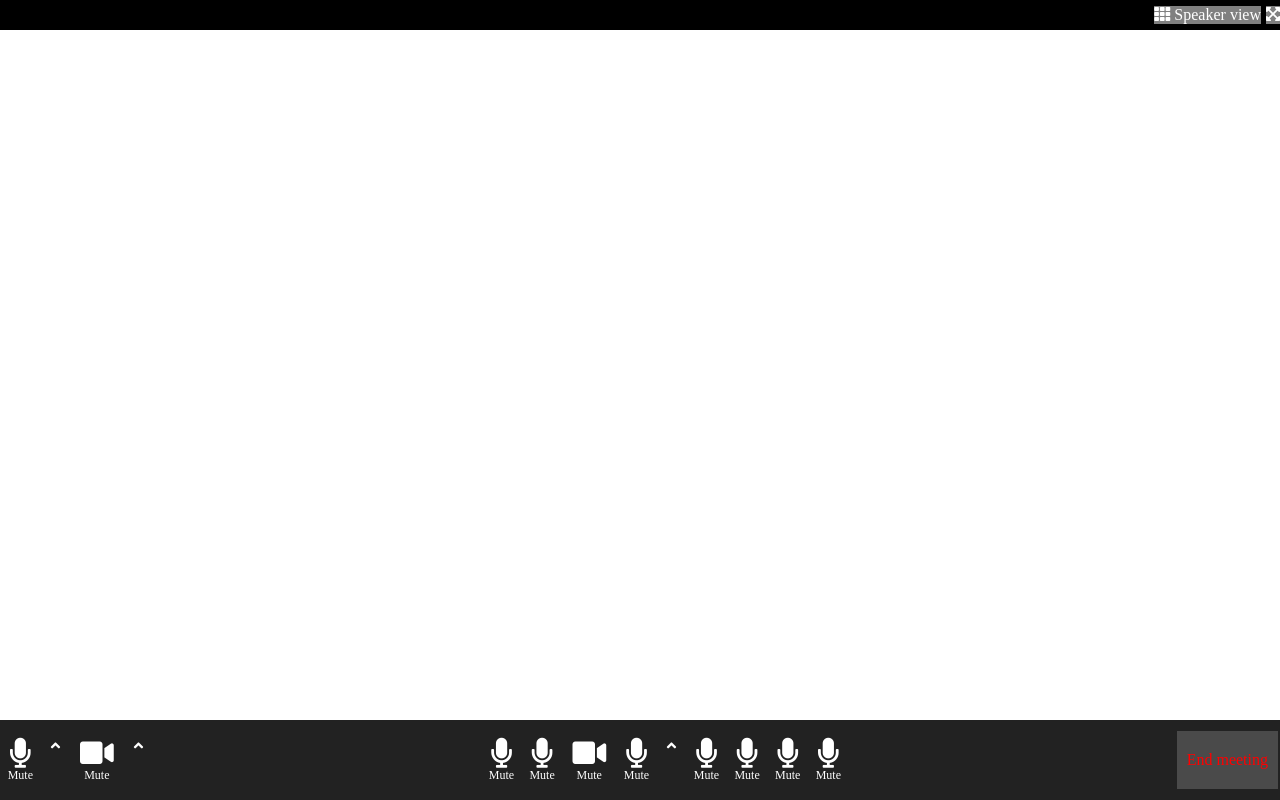
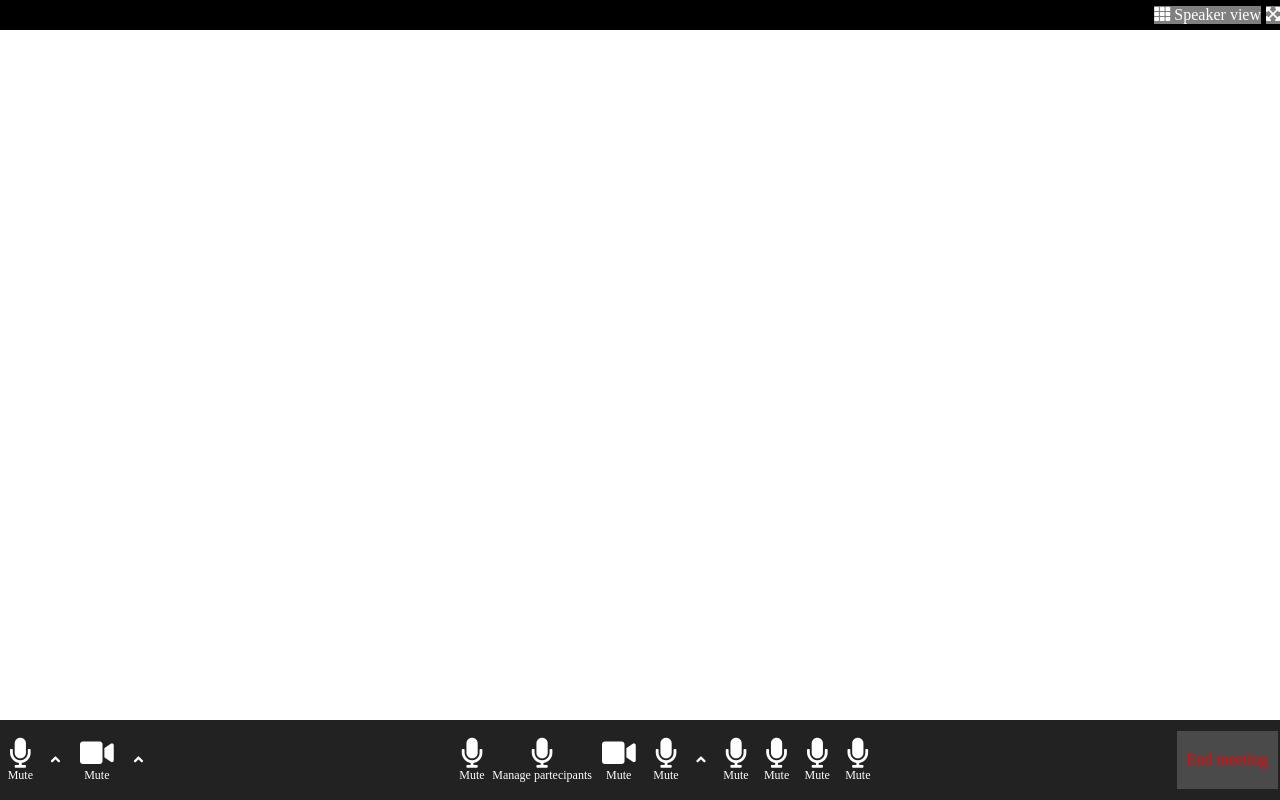
Before and after one commit to TommasoLodesani/html-css-zoom, a plain HTML site: page index.html in a window 1280 px wide. Drawn offline with Linux system fonts and the light colour scheme.

Commit message:
footer centralizzazione css

```diff
--- a/css/style.css
+++ b/css/style.css
@@ -64,10 +64,11 @@ footer{
 
 }
 
-footer #col-sx, #col-dx{
+
+footer ul{
     display: flex;
-    /* width: 20%; */
-    /* background-color: yellow; */
+    align-items: center;
+    text-align: center;
 }
 
 footer  ul li{
@@ -87,26 +88,6 @@ footer ul #arrow{
     font-size: 15px;
 }
 
-footer #col-cen{
-    display: flex;
-    justify-content: center;
-    /* width: 60%; */
-    margin: 0 20px;
-}
-
-
-footer #col-sx ul{
-    display: flex;
-    text-align: center;
-    width: 100%;
-}
-
-
-footer #col-cen ul{
-    display: flex;
-    text-align: center;
-    /* width: 100%; */
-}
 
 footer #col-dx{
     color: red;
--- a/index.html
+++ b/index.html
@@ -87,7 +87,7 @@
                     <a href="">
                         <i class="fas fa-microphone"></i>
                     </a> <br>
-                    <span>Mute</span>
+                    <span>Manage partecipants</span>
                 </li>
 
                 <li>
```
